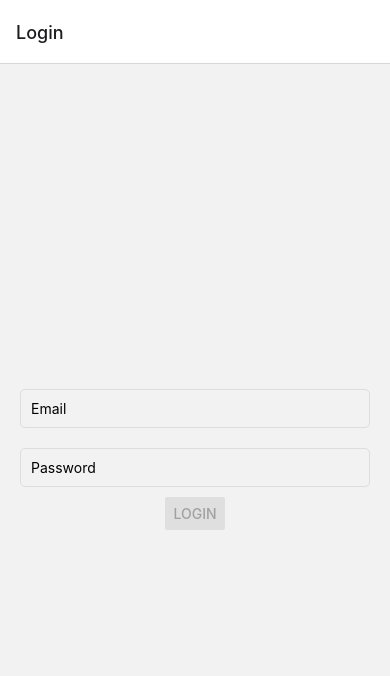
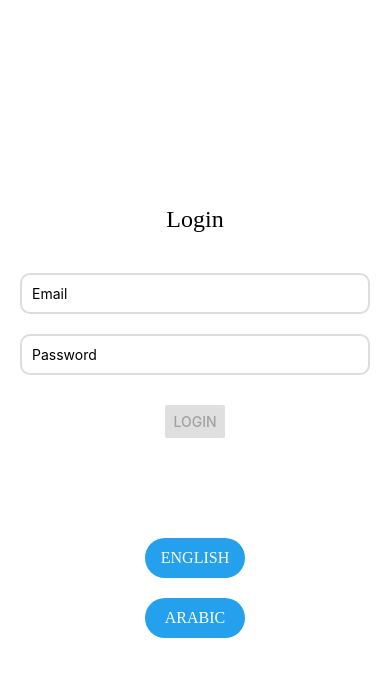
Before and after one commit to PriyaArora03/showMoviesList, a React Native app: screen /Login in a window 390 px wide. Shown: the top 676 px of the page. Built offline with nearby package versions, Linux system fonts and the light colour scheme.

Commit message:
i18n implemented

```diff
--- a/App.tsx
+++ b/App.tsx
@@ -8,8 +8,9 @@
 import React from 'react';
 import { Routes } from './src/routes/Routes';
 import { Provider } from 'react-redux';
-import store from './store/store';
+import store from './store/store'
 
+import "./translations/i18n"
 
 function App(): JSX.Element {
 
--- a/src/routes/Routes.tsx
+++ b/src/routes/Routes.tsx
@@ -4,15 +4,28 @@ import Login from '../screens/LoginPage/Login';
 import Movies from '../screens/MoviesPage/Movies'
 import { createNativeStackNavigator } from '@react-navigation/native-stack';
 import { LoginStackNavigatorParamList } from '../../type';
+import { useTranslation } from 'react-i18next'
 
 const Stack = createNativeStackNavigator<LoginStackNavigatorParamList>();
 
 
 const AppStack = () => {
+  const { t, i18n } = useTranslation()
+
   return (
     <Stack.Navigator>
-      <Stack.Screen name="Login" component={Login} />
-      <Stack.Screen name="Movies" component = {Movies} />
+      <Stack.Screen
+        name="Login"
+        component={Login}
+        options={{
+          headerShown: false
+        }} />
+      <Stack.Screen
+        name="Movies"
+        component={Movies}
+        options={{
+          title: t("movies")
+        }} />
     </Stack.Navigator>
   )
 }
--- a/src/screens/LoginPage/Login.tsx
+++ b/src/screens/LoginPage/Login.tsx
@@ -1,18 +1,20 @@
 import React, { useState } from 'react';
-import { View, TextInput, Button, StyleSheet, Alert } from 'react-native';
+import { View, TextInput, Button, StyleSheet, Alert, Text, TouchableOpacity } from 'react-native';
 import { useDispatch } from 'react-redux';
 import { loginSuccess, loginFailure } from './../../../store/authSlice';
 import { useNavigation } from '@react-navigation/native';
-import Movies from '../MoviesPage/Movies';
+import { useTranslation } from 'react-i18next'
 import { LoginScreenNavigationProp } from '../../../type';
+import { setLanguage } from '../../../store/languageSlice';
 
 const Login: React.FC = () => {
   const [email, setEmail] = useState<string>('');
   const [password, setPassword] = useState<string>('');
+  const [enable, setEnable] = useState<boolean>(false)
   const dispatch = useDispatch();
   const navigation = useNavigation<LoginScreenNavigationProp>();
 
-
+  const { t, i18n } = useTranslation()
 
   const validateEmail = (email: string) => {
     const emailRegex = /^[^\s@]+@[^\s@]+\.[^\s@]+$/;
@@ -49,29 +51,53 @@ const Login: React.FC = () => {
     }
   };
 
+  const changeLanguage = (language: string) => {
+    dispatch(setLanguage(language));
+  };
+
+
   return (
     <View style={styles.container}>
+      <Text style={styles.loginText}>{t("login")}</Text>
       <TextInput
         style={styles.input}
-        placeholder="Email"
+        placeholder={t("email")}
         value={email}
         onChangeText={setEmail}
         testID="emailInput"
       />
       <TextInput
-        style={styles.input}
-        placeholder="Password"
+        style={{ ...styles.input, marginBottom: 30 }}
+        placeholder={t("password")}
         secureTextEntry
         value={password}
         onChangeText={setPassword}
         testID="passwordInput"
       />
       <Button
-        title="Login"
-        disabled={!email || !password}
+        title={t("login")}
+        disabled={!validateEmail(email) || !validatePassword(password)}
         onPress={handleLogin}
         testID="loginButton" />
+      {/* <TouchableOpacity
+        style={styles.languageButton}
+        onPress={handleLogin}
+        disabled={!validateEmail(email) || !validatePassword(password)}>
+        <Text style={styles.languageButtonText}>{t("login")}</Text>
+      </TouchableOpacity> */}
+
+      <TouchableOpacity
+        style={{...styles.languageButton,  marginTop: 100}}
+        onPress={() => changeLanguage('en')}  >
+        <Text style={styles.languageButtonText}>{t("english")}</Text>
+      </TouchableOpacity>
+      <TouchableOpacity
+        style={{...styles.languageButton,  marginTop: 20}}
+        onPress={() => changeLanguage('ab')}  >
+        <Text style={styles.languageButtonText}>{t("arabic")}</Text>
+      </TouchableOpacity>
     </View>
+
   );
 };
 
@@ -81,17 +107,38 @@ const styles = StyleSheet.create({
     justifyContent: 'center',
     alignItems: 'center',
     padding: 20,
+    backgroundColor: "white"
+  },
+  loginText: {
+    fontSize: 24,
+    paddingBottom: 30,
+    fontFamily: 'bold',
+    color: 'black'
   },
   input: {
     width: '100%',
     marginVertical: 10,
     padding: 10,
-    borderWidth: 1,
+    borderWidth: 2,
     borderColor: '#ddd',
-    borderRadius: 5,
+    borderRadius: 10,
   },
   button: {
-    backgroundColor: 'grey'
+    backgroundColor: 'grey',
+  },
+  languageButton: {
+    backgroundColor: '#24A0ED',
+    width: 100,
+    height: 40,
+    borderRadius: 20,
+    justifyContent: "center",
+    alignItems: "center",
+  },
+  languageButtonText: {
+    textAlign: "center",
+    fontSize: 16,
+    fontFamily: 'bold',
+    color: 'white',
   }
 });
 
--- /dev/null
+++ b/store/languageSlice.ts
@@ -0,0 +1,23 @@
+import { createSlice, PayloadAction } from '@reduxjs/toolkit';
+
+interface LanguageState {
+  language: string;
+}
+
+const initialState: LanguageState = {
+  language: 'en',
+};
+
+const languageSlice = createSlice({
+  name: 'language',
+  initialState,
+  reducers: {
+    setLanguage(state, action: PayloadAction<string>) {
+      state.language = action.payload;
+      console.log('state languageis after', state.language)
+    },
+  },
+});
+
+export const { setLanguage } = languageSlice.actions;
+export default languageSlice.reducer;
--- a/store/store.ts
+++ b/store/store.ts
@@ -1,13 +1,27 @@
 import { configureStore } from '@reduxjs/toolkit';
+import { combineReducers } from 'redux';
+import { persistReducer } from 'redux-persist';
+import AsyncStorage from '@react-native-community/async-storage'
+import languageReducer from './languageSlice';
 import authReducer from './authSlice';
 import apiReducer from './apiSlice';
 
+const persistConfig = {
+  key: 'root',
+  storage: AsyncStorage,
+  whitelist: ['language'], // reducers to persist
+};
+
+const rootReducer = combineReducers({
+  language: languageReducer,
+  auth: authReducer,
+  api: apiReducer
+});
+
+const persistedReducer = persistReducer(persistConfig, rootReducer);
+
 const store = configureStore({
-  reducer: {
-    auth: authReducer,
-    api: apiReducer,
-    // Add other reducers here if needed
-  },
+  reducer:persistedReducer,
 });
 
 export type RootState = ReturnType<typeof store.getState>;
--- /dev/null
+++ b/translations/Arabic/translation.json
@@ -0,0 +1,9 @@
+{
+    "login": "تسجيل الدخول",
+    "email": "بريد إلكتروني",
+    "password": "كلمة المرور",
+    "loginHeading": "تسجيل الدخول",
+    "movies": "أفلام",
+    "englisg": "إنجليزي",
+    "arabic": "عربي"
+}
--- /dev/null
+++ b/translations/English/translation.json
@@ -0,0 +1,9 @@
+{
+    "login": "Login",
+    "email": "Email",
+    "password": "Password",
+    "loginHeading": "LOGIN",
+    "movies": "Movies",
+    "english": "ENGLISH",
+    "arabic": "ARABIC"
+}
--- /dev/null
+++ b/translations/i18n.tsx
@@ -0,0 +1,31 @@
+import i18next from "i18next";
+import { initReactI18next } from "react-i18next";
+
+import translationEnglish from './English/translation.json'
+import translationArabic from './Arabic/translation.json'
+import { RootState } from "../store/store";
+import store from "./../store/store"
+
+const resources = {
+    en: {
+        translation: translationEnglish
+    },
+    ab: {
+        translation: translationArabic
+    }
+}
+
+
+i18next
+    .use(initReactI18next)
+    .init({
+        compatibilityJSON: 'v3',
+        resources,
+        lng: 'en',
+        fallbackLng: 'en',
+        interpolation: {
+            escapeValue: false,
+        },
+    })
+
+export default i18next;
```
